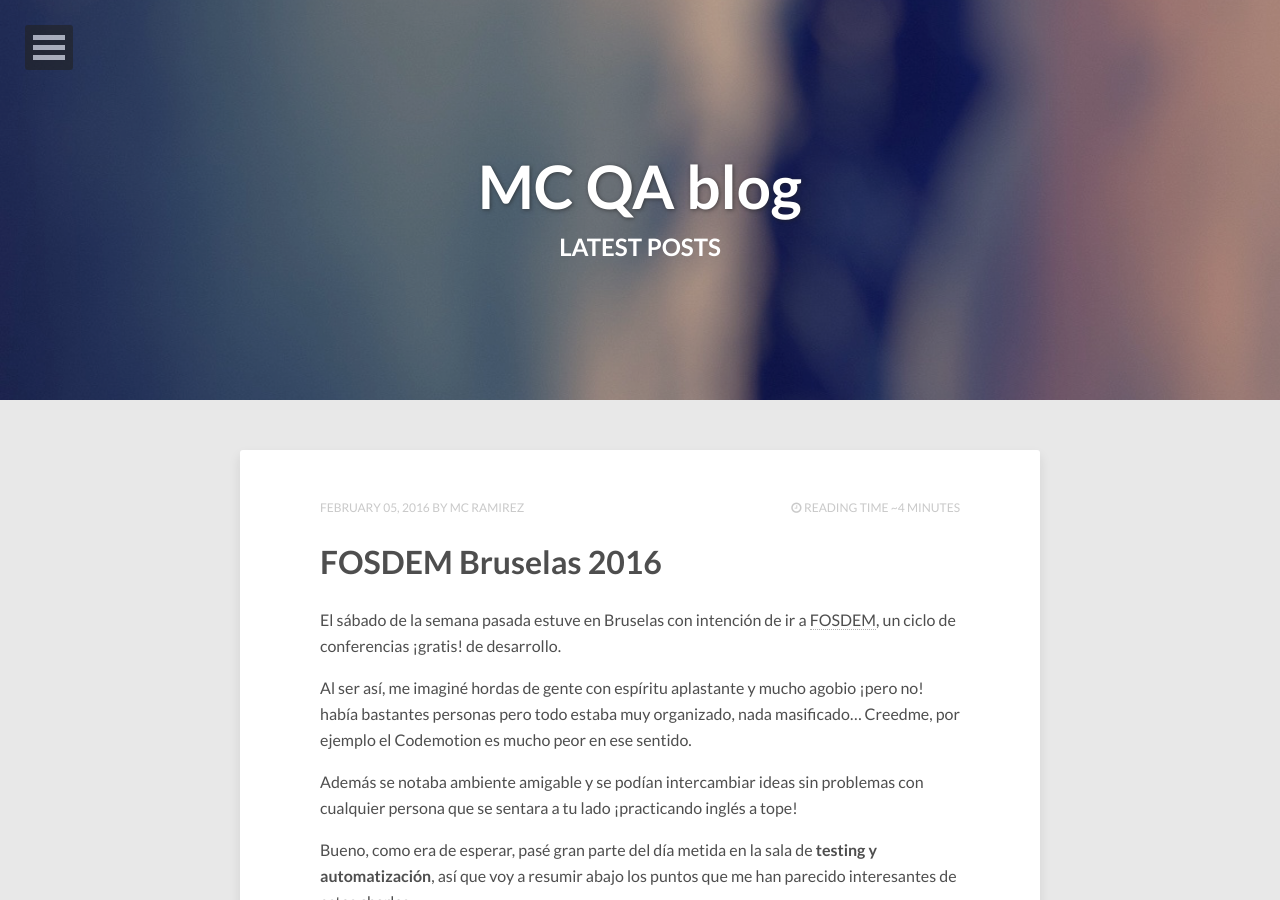
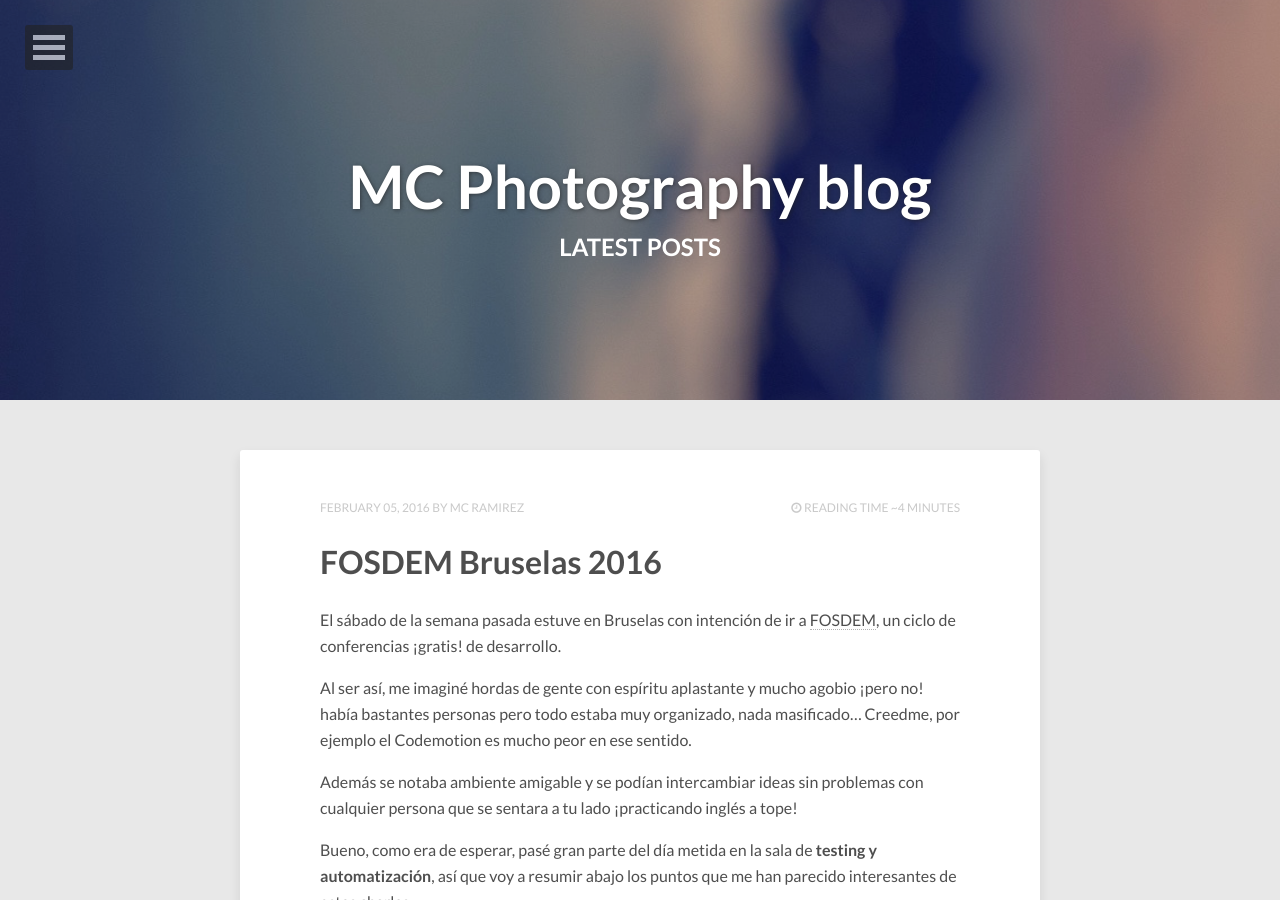
Before and after one commit to emerrefe/photography-blog, a Jekyll site: the page built from index.html, in a window 1280 px wide and 900 px high. Built offline with Jekyll 4.4.1, drawn with Linux system fonts in a browser that asks for light colours; nearby versions of some CDN libraries; a script that is not in the unit is left out; the list of posts is cut into pages by our own code; comment, search, counter and statistics services are not loaded; some of the changed lines change nothing that is shown.

Commit message:
Update _config.yml

```diff
--- a/_config.yml
+++ b/_config.yml
@@ -1,9 +1,9 @@
-title:            MC QA blog
-description:      Just another QA blog
+title:            MC Photography blog
+description:      El mundo desde la lente de mi camara
 disqus_shortname: emerrefe-qa-blog
 reading_time:     true
 words_per_minute: 200
-url:              //emerrefe.github.io/qa-blog
+url:              //emerrefe.github.io/photography-blog
 
 # Owner/author information
 owner:
```
